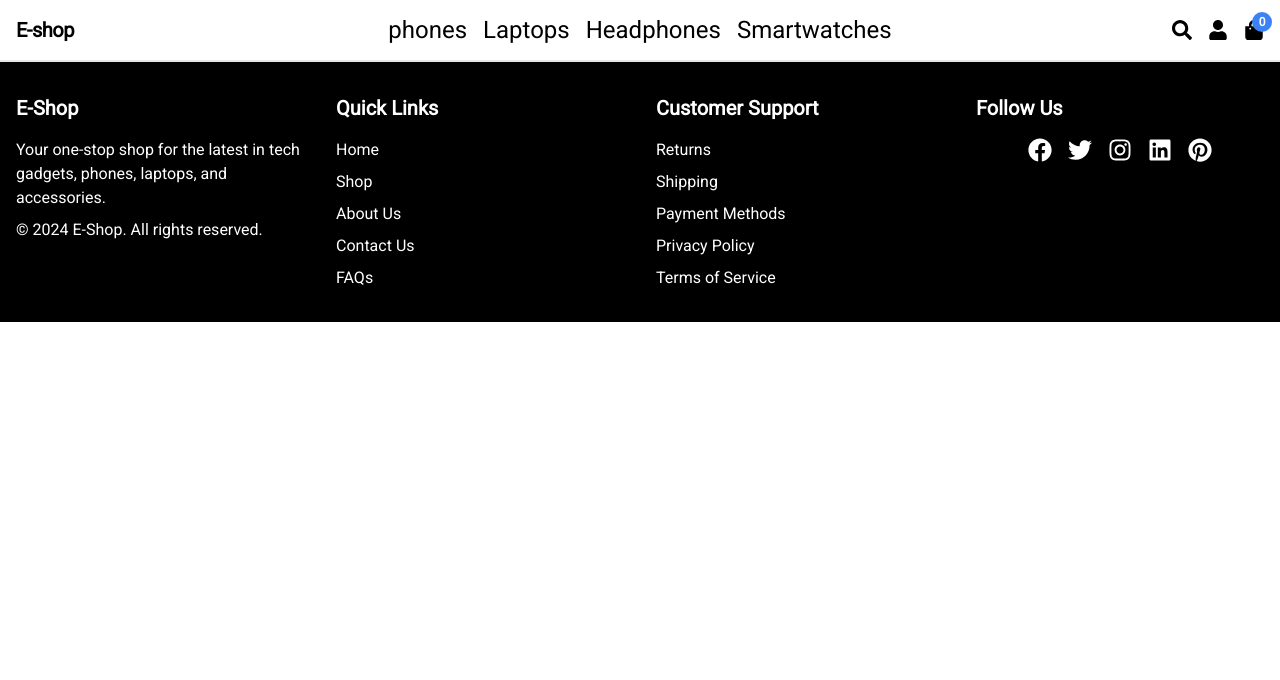
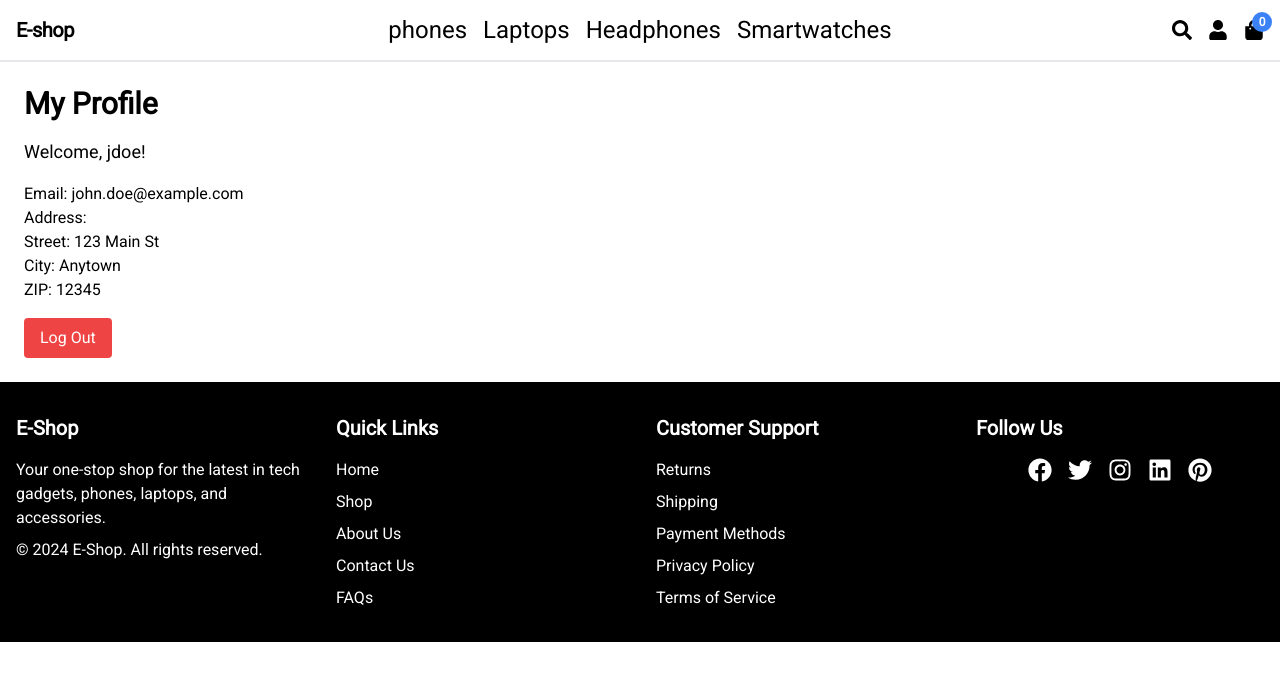
Before and after one commit to CGAJAY/E-commerce-web-app, a React (Vite) app in the folder client/: page /profile in a window 1280 px wide. Shown: the top 680 px of the page. Built offline with nearby package versions, Linux system fonts and the light colour scheme.

Commit message:
created the profile page

```diff
--- a/client/src/App.jsx
+++ b/client/src/App.jsx
@@ -4,6 +4,7 @@ import Header from "./components/Header";
 import Footer from "./components/Footer";
 import HomePage from "./pages/Homepage";
 import CartPage from "./pages/CartPage";
+import ProfilePage from "./pages/ProfilePage";
 import {
 	BrowserRouter as Router,
 	Route,
@@ -17,6 +18,7 @@ const App = () => {
 			<Routes>
 				<Route path="/" element={<HomePage />} />
 				<Route path="/cart" element={<CartPage />} />
+				<Route path="/profile" element={<ProfilePage />} />
 			</Routes>
 			<Footer />
 		</Router>
--- /dev/null
+++ b/client/src/pages/ProfilePage.jsx
@@ -0,0 +1,64 @@
+// src/pages/Profile.js
+import { Link } from "react-router-dom";
+import useAuthStore from "../store/useAuthStore";
+
+const Profile = () => {
+	const { user, logout } = useAuthStore();
+
+	if (!user) {
+		// If the user is not logged in, show links to Sign Up and Login pages
+		return (
+			<div className="container mx-auto p-6 text-center">
+				<h2 className="text-3xl font-semibold mb-4">
+					Welcome to Your Profile
+				</h2>
+				<p className="text-lg mb-6">
+					You are not logged in.
+				</p>
+				<div className="space-x-4">
+					<Link
+						to="/login"
+						className="px-4 py-2 bg-blue-500 text-white rounded"
+					>
+						Login
+					</Link>
+					<Link
+						to="/signup"
+						className="px-4 py-2 bg-green-500 text-white rounded"
+					>
+						Sign Up
+					</Link>
+				</div>
+			</div>
+		);
+	}
+
+	// Display user profile information if logged in
+	return (
+		<div className="container mx-auto p-6">
+			<h2 className="text-3xl font-semibold mb-4">
+				My Profile
+			</h2>
+			<p className="text-lg mb-4">
+				Welcome, {user.username}!
+			</p>
+			<p>Email: {user.email}</p>
+			{user.address && (
+				<>
+					<p>Address:</p>
+					<p>Street: {user.address.street}</p>
+					<p>City: {user.address.city}</p>
+					<p>ZIP: {user.address.zip}</p>
+				</>
+			)}
+			<button
+				className="mt-4 px-4 py-2 bg-red-500 text-white rounded"
+				onClick={logout}
+			>
+				Log Out
+			</button>
+		</div>
+	);
+};
+
+export default Profile;
--- /dev/null
+++ b/client/src/store/useAuthStore.js
@@ -0,0 +1,20 @@
+import { create } from "zustand";
+
+const useAuthStore = create((set) => ({
+	// null when logged out
+	user: {
+		firstName: "John",
+		lastName: "Doe",
+		username: "jdoe",
+		email: "john.doe@example.com",
+		address: {
+			street: "123 Main St",
+			city: "Anytown",
+			zip: "12345",
+		},
+	},
+	login: (userData) => set({ user: userData }),
+	logout: () => set({ user: null }),
+}));
+
+export default useAuthStore;
```
